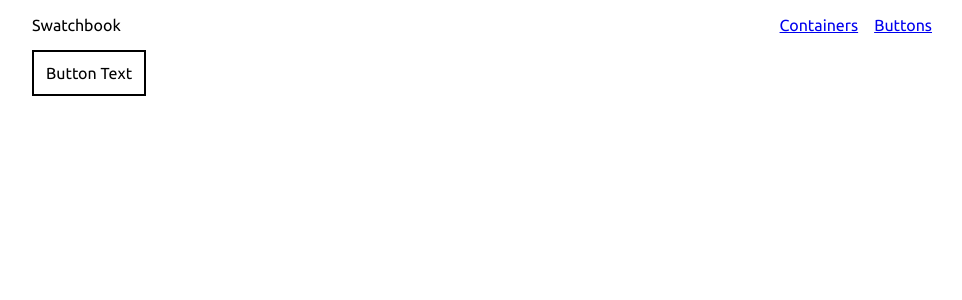
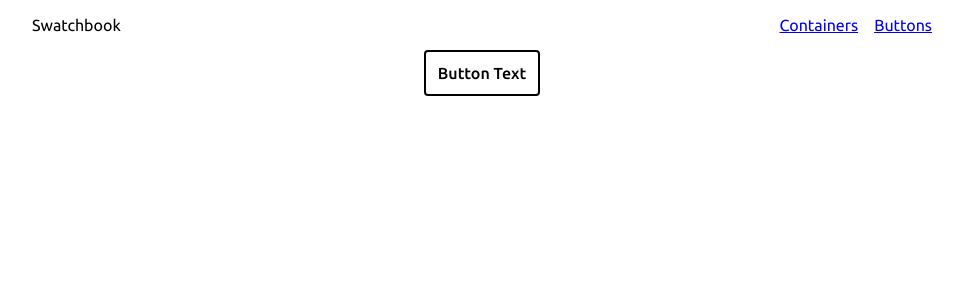
Before and after one commit to asherman-ca/sandbox, a React (Create React App) app: page /buttons in a window 1280 px wide. Shown: the top 300 px of the page, without its empty margins (158-1120 px from the left). Built offline with nearby package versions, Linux system fonts and the light colour scheme.

Commit message:
slidebutton component

```diff
--- a/src/components/SlideButton.jsx
+++ b/src/components/SlideButton.jsx
@@ -1,7 +1,12 @@
 import React from 'react';
 
-const SlideButton = () => {
-	return <div>SlideButton</div>;
+const SlideButton = ({ children }) => {
+	return (
+		<div className='button'>
+			{children}
+			<div className='button-bg'></div>
+		</div>
+	);
 };
 
 export default SlideButton;
--- a/src/pages/Buttons.jsx
+++ b/src/pages/Buttons.jsx
@@ -1,10 +1,11 @@
+import SlideButton from '../components/SlideButton';
+
 const Buttons = () => {
 	return (
 		<div className='container'>
 			<div className='buttons'>
-				<div className='button'>
-					Button Text
-					<div className='button-bg'></div>
+				<div className='section'>
+					<SlideButton>Button Text</SlideButton>
 				</div>
 			</div>
 		</div>
--- a/src/styles/Buttons.css
+++ b/src/styles/Buttons.css
@@ -4,7 +4,13 @@
 	margin: 0 auto;
 
 	display: flex;
+	justify-content: center;
 	align-items: flex-start;
+}
+
+.buttons .section {
+	display: flex;
+	flex-direction: column;
 }
 
 .button {
@@ -14,7 +20,10 @@
 	cursor: pointer;
 	padding: 0.75rem;
 	color: black;
-	border: 2px solid black;
+	border: 2.5px solid black;
+	border-radius: 0.25rem;
+
+	font-weight: 500;
 }
 
 .button-bg {
@@ -48,7 +57,7 @@
 		width: 100%;
 	}
 	100% {
-		visibility: hidden;
+		/* visibility: hidden; */
 		width: 0%;
 	}
 }
```
Also changed, not shown: 1 other file (tests, documents, lock files or other folders).
